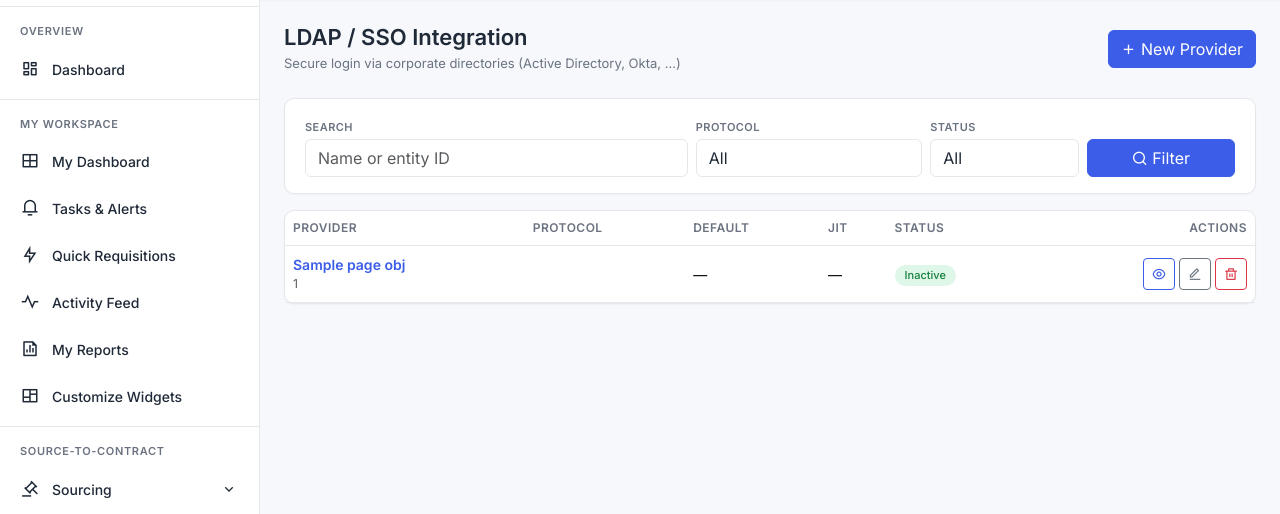
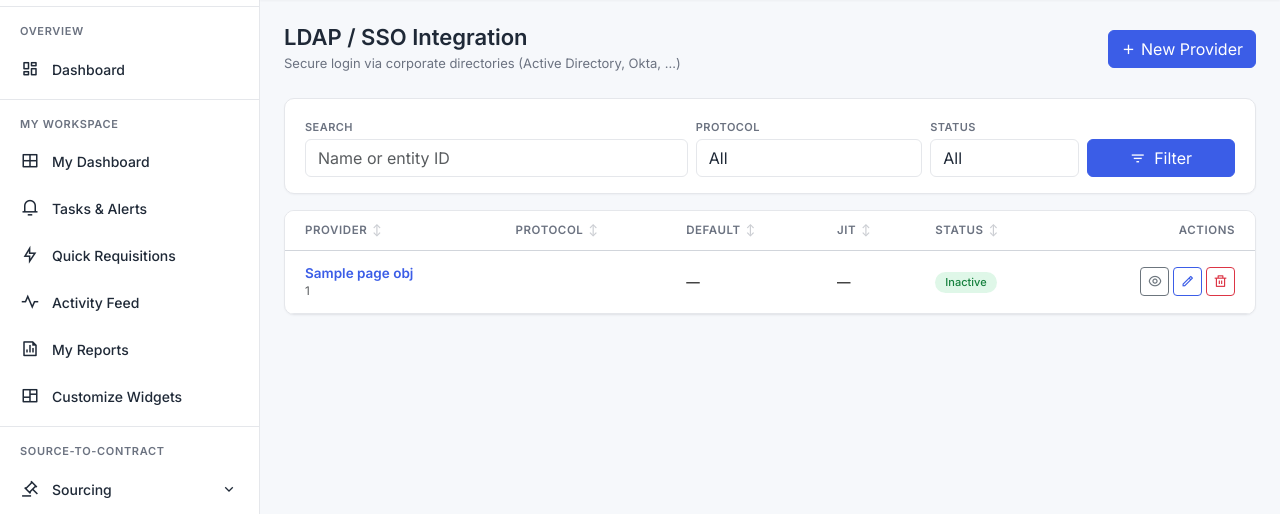
Before and after one commit to mnavaid925/NavPMS, a Django app: template templates/sysadmin/sso/list.html in a window 1280 px wide. Shown: the part 64-578 px from the top of the page. Run offline with Django 4.2, Linux system fonts and the light colour scheme; the template is opened without the code that fills it: most values are stand-ins (such as "Sample title", 1, 10 or a date in 2020); some libraries are stand-ins or nearby versions.

Commit message:
refactor(sysadmin): canonical list-table markup for SSO providers list

```diff
--- a/templates/sysadmin/sso/list.html
+++ b/templates/sysadmin/sso/list.html
@@ -2,16 +2,19 @@
 {% block title %}SSO Providers{% endblock %}
 
 {% block content %}
-<div class="page-header d-flex justify-content-between align-items-center">
+<div class="page-header">
   <div>
-    <h1 class="page-title">LDAP / SSO Integration</h1>
-    <p class="page-subtitle">Secure login via corporate directories (Active Directory, Okta, …)</p>
+    <h1>LDAP / SSO Integration</h1>
+    <div class="breadcrumb-trail">Secure login via corporate directories (Active Directory, Okta, …)</div>
   </div>
+  <div class="d-flex gap-2">
     <a href="{% url 'sysadmin:provider_create' %}" class="btn btn-primary"><i class="ri-add-line"></i> New Provider</a>
   </div>
+</div>
 
-<div class="card filter-card mb-3"><div class="card-body">
-  <form method="get" class="row g-2 align-items-end">
+<div class="card filter-card mb-3">
+  <div class="card-body">
+    <form method="get" class="row g-2 align-items-end" data-filter-autosubmit>
       <div class="col-md-5">
         <label class="form-label">Search</label>
         <input type="text" name="q" value="{{ q }}" class="form-control" placeholder="Name or entity ID">
@@ -33,13 +36,27 @@
           <option value="inactive" {% if status == 'inactive' %}selected{% endif %}>Inactive</option>
         </select>
       </div>
-    <div class="col-md-2"><button class="btn btn-primary w-100"><i class="ri-search-line"></i> Filter</button></div>
+      <div class="col-md-2 d-flex gap-2">
+        <button class="btn btn-primary flex-grow-1" type="submit"><i class="ri-filter-3-line me-1"></i> Filter</button>
+        <a href="{{ request.path }}" class="btn btn-outline-secondary filter-clear d-none" title="Clear filters"><i class="ri-close-line"></i></a>
+      </div>
     </form>
-</div></div>
+  </div>
+</div>
 
-<div class="card"><div class="table-responsive">
-  <table class="table table-hover align-middle mb-0">
-    <thead><tr><th>Provider</th><th>Protocol</th><th>Default</th><th>JIT</th><th>Status</th><th class="text-end">Actions</th></tr></thead>
+<div class="card table-card">
+  <div class="table-responsive">
+    <table class="table table-hover align-middle mb-0 list-table" data-sortable>
+      <thead>
+        <tr>
+          <th>Provider</th>
+          <th>Protocol</th>
+          <th>Default</th>
+          <th>JIT</th>
+          <th>Status</th>
+          <th class="text-end" data-sort="none">Actions</th>
+        </tr>
+      </thead>
       <tbody>
         {% for p in page_obj %}
         <tr>
@@ -48,19 +65,25 @@
           <td>{% if p.is_default %}<i class="ri-star-fill text-warning"></i>{% else %}—{% endif %}</td>
           <td>{% if p.jit_provisioning %}<i class="ri-check-line text-success"></i>{% else %}—{% endif %}</td>
           <td><span class="badge badge-soft-{{ p.status_color }}">{% if p.is_active %}Active{% else %}Inactive{% endif %}</span></td>
-        <td class="text-end">
-          <a href="{% url 'sysadmin:provider_detail' p.pk %}" class="btn btn-sm btn-outline-primary" title="View"><i class="ri-eye-line"></i></a>
-          <a href="{% url 'sysadmin:provider_edit' p.pk %}" class="btn btn-sm btn-outline-secondary" title="Edit"><i class="ri-edit-line"></i></a>
+          <td class="text-end actions-cell">
+            <a href="{% url 'sysadmin:provider_detail' p.pk %}" class="btn btn-sm btn-icon btn-outline-secondary" title="View"><i class="ri-eye-line"></i></a>
+            <a href="{% url 'sysadmin:provider_edit' p.pk %}" class="btn btn-sm btn-icon btn-outline-primary" title="Edit"><i class="ri-pencil-line"></i></a>
             <form method="post" action="{% url 'sysadmin:provider_delete' p.pk %}" class="d-inline" onsubmit="return confirm('Delete {{ p.name }}?');">
-            {% csrf_token %}<button class="btn btn-sm btn-outline-danger" title="Delete"><i class="ri-delete-bin-line"></i></button>
+              {% csrf_token %}<button class="btn btn-sm btn-icon btn-outline-danger" title="Delete"><i class="ri-delete-bin-line"></i></button>
             </form>
           </td>
         </tr>
         {% empty %}
-      <tr><td colspan="6" class="text-center text-muted py-4">No identity providers yet. <a href="{% url 'sysadmin:provider_create' %}">Add one</a>.</td></tr>
+        <tr>
+          <td colspan="6" class="p-0 border-0">
+            {% url 'sysadmin:provider_create' as create_url %}
+            {% include 'partials/_empty_state.html' with icon='ri-shield-keyhole-line' title='No identity providers found' message='Connect a corporate directory (SAML, OIDC or LDAP) to enable single sign-on.' create_url=create_url create_label='New Provider' %}
+          </td>
+        </tr>
         {% endfor %}
       </tbody>
     </table>
-</div></div>
-{% include 'sysadmin/_pagination.html' %}
+  </div>
+</div>
+{% include 'partials/_pagination.html' %}
 {% endblock %}
```
Lines whose indentation alone changed are shown as unchanged.
